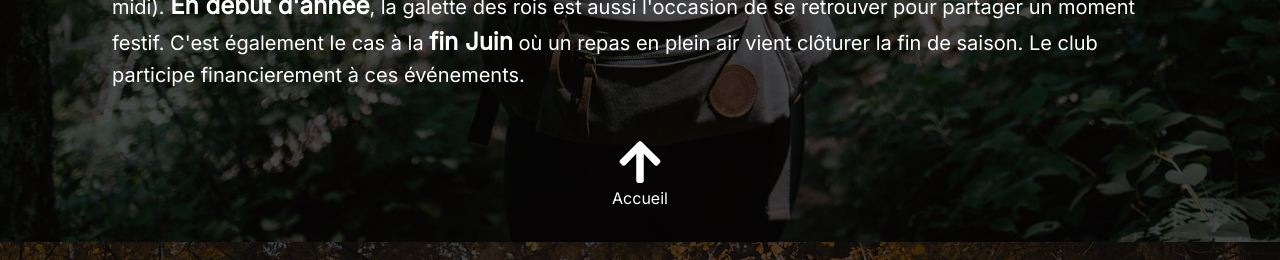
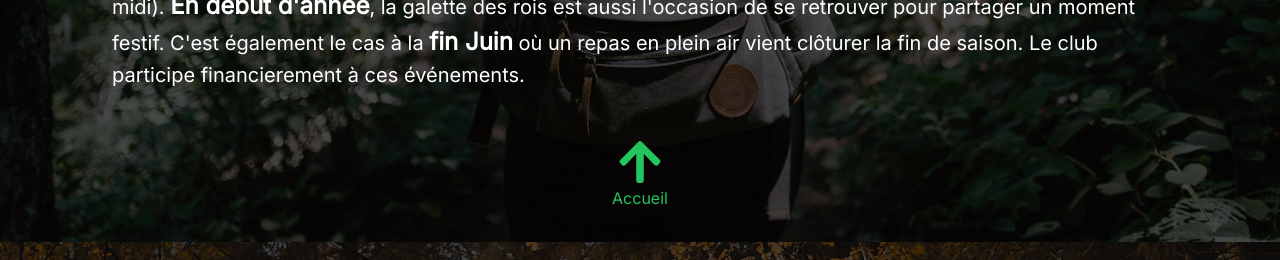
Before and after one commit to SebastienLaurentt/Galopins, a React (Vite) app: page / in a window 1280 px wide. Shown: the part 1900-2160 px from the top of the page. Built offline with nearby package versions, Linux system fonts and the light colour scheme.

Commit message:
add some animation to ScrollTop button

```diff
--- a/src/components/ScrollTop.tsx
+++ b/src/components/ScrollTop.tsx
@@ -1,22 +1,35 @@
-
+import { useState } from 'react';
 import { Link } from 'react-scroll';
-
 import { FaArrowUp } from 'react-icons/fa';
 
 
+function ScrollTop() {
+    const [isActive, setIsActive] = useState(false);
 
-function ScrollTop() {
+    const handleHover = () => {
+        setIsActive(true);
+    }
+
+    const handleUnhover = () => {
+        setIsActive(false);
+    }
+
     return (
-        <div className='flex justify-center cursor-pointer md:hover:text-green-500 rounded-full '>
+        <div
+            className={`flex justify-center cursor-pointer text-green-500 rounded-full ${isActive ? 'hovered' : ''}`}
+            onMouseEnter={handleHover}
+            onMouseLeave={handleUnhover}
+        >
             <Link
                 to='Accueil'
                 smooth={true}
                 className="flex flex-col items-center"
-                >
-                <FaArrowUp className='iconHeader'/>
+            >
+                <FaArrowUp className={`iconHeader ${isActive ? 'icon-hover' : ''}`} />
                 Accueil
             </Link>
         </div>
     );
-  }
+}
+
 export default ScrollTop;
--- a/src/styles/index.css
+++ b/src/styles/index.css
@@ -40,6 +40,11 @@
   @apply text-3xl md:text-4xl xl:text-5xl
 }
 
+.icon-hover:hover {
+  transform: translateY(-5px); /* Ajustez la valeur selon vos préférences */
+  transition: transform 0.3s ease; /* Ajoute une transition pour une animation fluide */
+}
+
 .iconHeader {
   @apply text-xl md:text-2xl xl:text-3xl
 }
```
